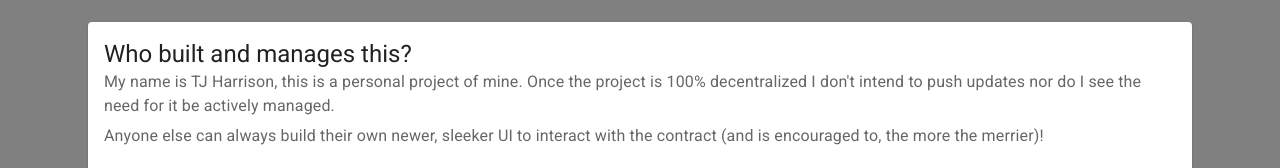
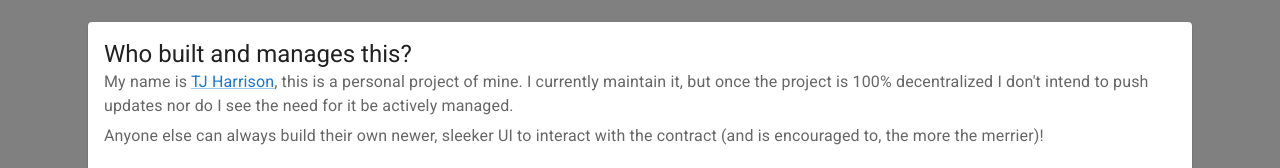
Before and after one commit to TerryJHarrison/gamer-tag, a React app in the folder client/: page /about in a window 1280 px wide. Shown: the part 590-758 px from the top of the page. Built offline with nearby package versions, Linux system fonts and the light colour scheme; what wagmi would draw is missing.

Commit message:
Add link to linkedIn profile, update about page

```diff
--- a/client/src/pages/About.jsx
+++ b/client/src/pages/About.jsx
@@ -57,7 +57,7 @@ const About = ({styles}) => {
                 Who built and manages this?
               </Typography>
               <Typography color="textSecondary" gutterBottom>
-                My name is TJ Harrison, this is a personal project of mine. Once the project is 100% decentralized I don't intend to push updates nor do I see the need for it be actively managed.
+                My name is <Link href="https://www.linkedin.com/in/tjharrisonjr/">TJ Harrison</Link>, this is a personal project of mine. I currently maintain it, but once the project is 100% decentralized I don't intend to push updates nor do I see the need for it be actively managed.
               </Typography>
               <Typography color="textSecondary" gutterBottom>
                 Anyone else can always build their own newer, sleeker UI to interact with the contract (and is encouraged to, the more the merrier)!
```
